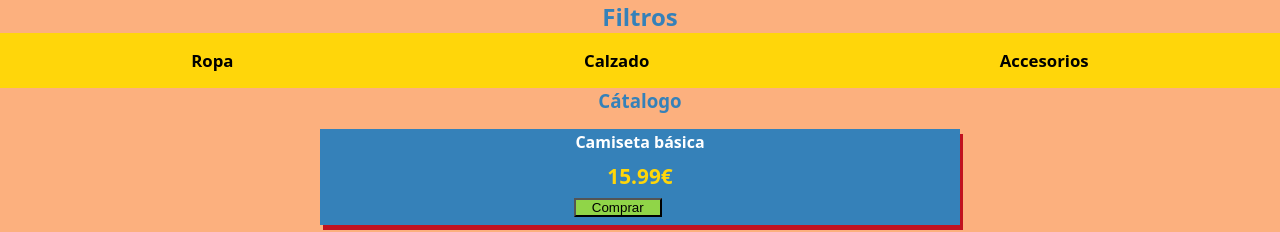
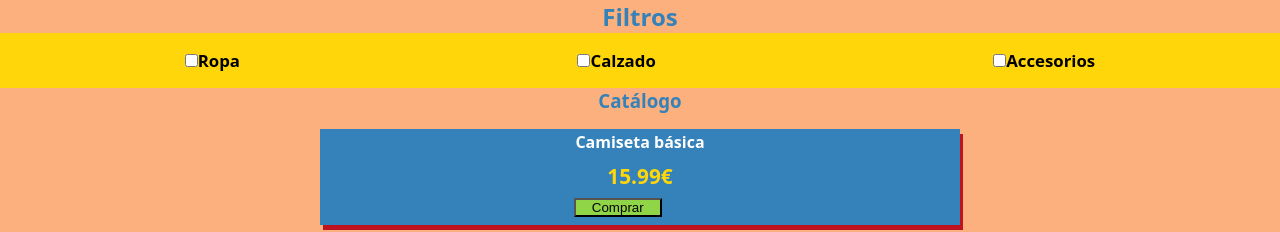
Before and after one commit to alopgau/Carrito-LMSGI, a plain HTML site: page index.html in a window 1280 px wide. Shown: the top 232 px of the page. Drawn offline with Linux system fonts and the light colour scheme.

Commit message:
Añadidos input filtros

```diff
--- a/index.html
+++ b/index.html
@@ -13,13 +13,13 @@
         <aside class="filtros__catalogo">
             <h1 class="titulo__seccion">Filtros</h1>
             <ul class="lista__filtros">
-                <li class="lista__filtros--elemento">Ropa</li>
-                <li class="lista__filtros--elemento">Calzado</li>
-                <li class="lista__filtros--elemento">Accesorios</li>
+                <li class="lista__filtros--elemento"><input type="checkbox" name="" id="">Ropa</li>
+                <li class="lista__filtros--elemento"><input type="checkbox" name="" id="">Calzado</li>
+                <li class="lista__filtros--elemento"><input type="checkbox" name="" id="">Accesorios</li>
             </ul>
 
                 <aside class="catalogo">
-                    <h1 class="titulo__seccion">Cátalogo</h1>
+                    <h1 class="titulo__seccion">Catálogo</h1>
                 </aside>
         </section>
 
```
